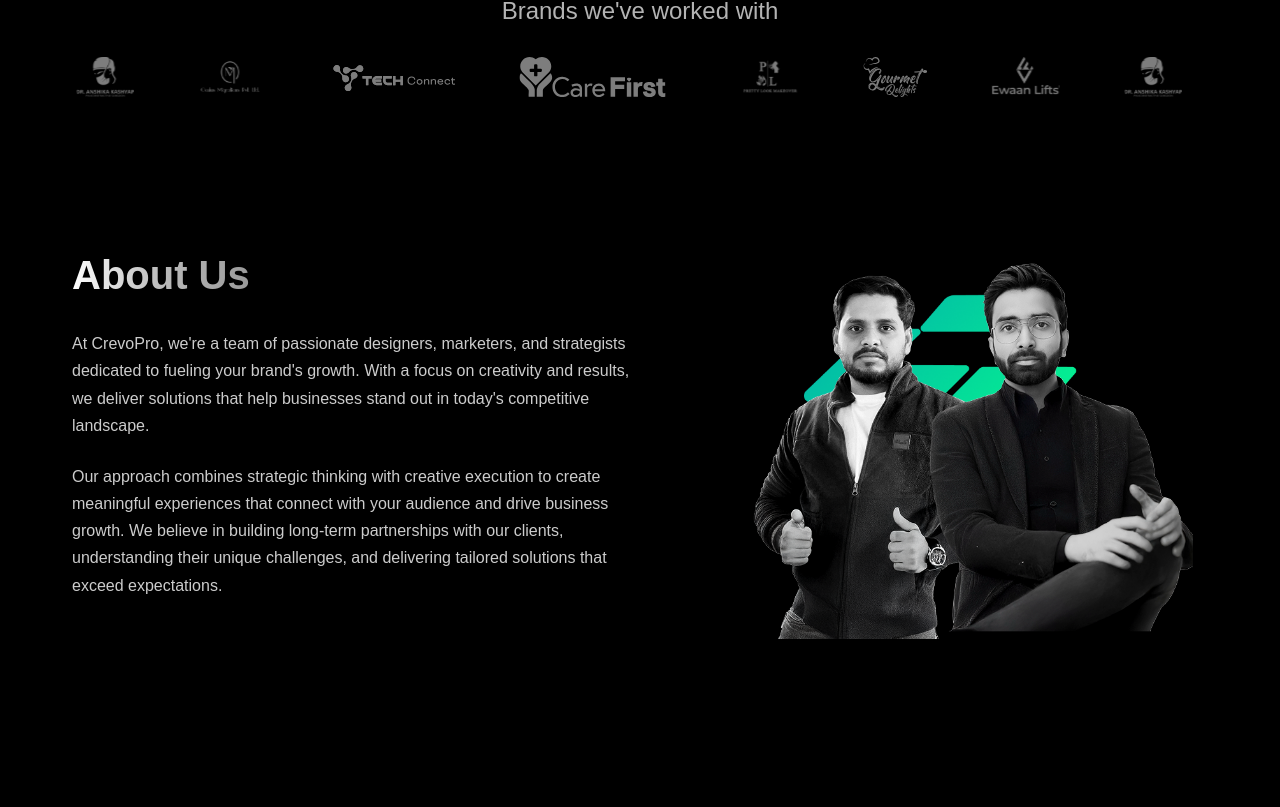
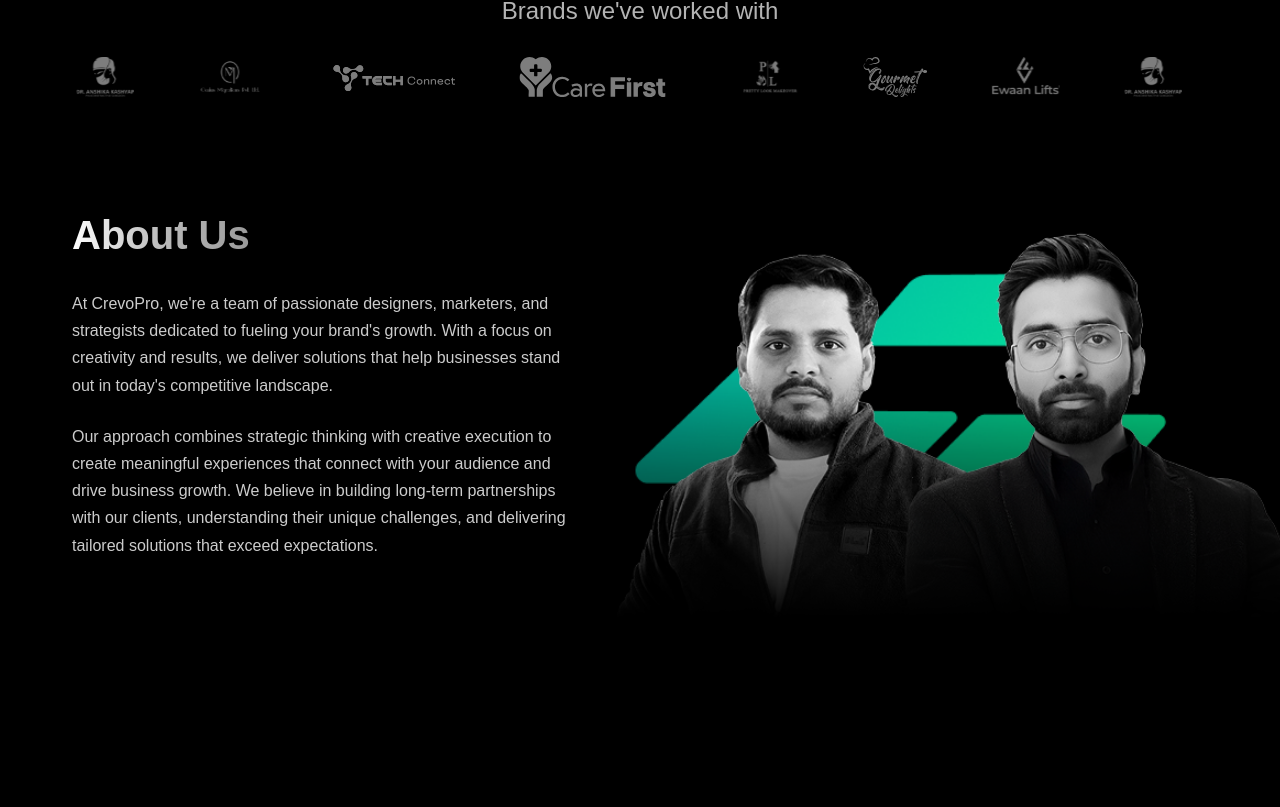
Before and after one commit to suhail22a/CrevoPro, a React (Vite) app: page / in a window 1280 px wide. Shown: the part 813-1620 px from the top of the page. Built offline with nearby package versions, Linux system fonts and the light colour scheme; a web font is replaced by a local one.

Commit message:
bug fixes

```diff
--- a/src/components/services/Services.jsx
+++ b/src/components/services/Services.jsx
@@ -50,6 +50,7 @@ const ServiceCard = ({ service }) => {
       <div className="service-icon">
         <img src={service.icon} alt={service.title} />
       </div>
+       {/* <motion.h2 className="service-title">{service.title}</motion.h2> */}
       <h3 className="service-title">{service.title}</h3>
       <p className="service-description">{service.description}</p>
       <motion.div
--- a/src/styles/main.css
+++ b/src/styles/main.css
@@ -352,7 +352,6 @@ img {
     display: none;
   }
 }
-
 .about {
   background-color: #000000;
   padding: 80px 0;
@@ -370,7 +369,7 @@ img {
 @media (min-width: 768px) {
   .about .about-wrapper {
     flex-direction: row;
-    align-items: center;
+    /* align-items: center; */
   }
 }
 .about .about-content {
@@ -380,8 +379,8 @@ img {
 }
 @media (min-width: 768px) {
   .about .about-content {
-    flex: 0 0 55%;
-    padding-right: 3rem;
+    flex: 0 0 45%;
+    /* padding-right: 3rem; */
     margin-bottom: 0;
   }
 }
@@ -451,32 +450,39 @@ img {
   position: relative;
   flex: 1;
   display: flex;
-  justify-content: center;
-  align-items: center;
-  width: 100%;
+  /* justify-content: center;
+  align-items: center; */
+  width: 100%;
+  -webkit-mask-image: linear-gradient(to bottom, black 30%, transparent 90%);
 }
 @media (min-width: 768px) {
   .about .about-images {
-    flex: 0 0 45%;
+    flex: 0 0 75%;
     min-height: 450px;
   }
 }
 .about .about-image-bg {
   position: absolute;
-  width: 80%;
-  max-width: 350px;
-  bottom: 95px;
+  width: 100%;
+  /* max-width: 350px; */
+  bottom: -223px;
   z-index: 1;
+  transform: scale(0.8) !important;
+   transform-origin: left;
 }
 .about .about-image-bg img {
-  width: 100%;
+  width: 200%;
   height: auto;
   border-radius: 20px;
 }
 .about .about-image-front {
   position: absolute;
-  max-width: 600px;
+  /* max-width: 600px; */
   z-index: 2;
+  transform: scale(1.1) !important;
+   transform-origin: right;
+   /* display: inline-block;
+   transition: transform 0.3s ease; */
 }
 .about .about-image-front img {
   width: 100%;
@@ -491,6 +497,7 @@ img {
   overflow: hidden;
   border-top: 1px solid #777777;
   padding-top: 60px;
+  /* background: linear-gradient(to bottom right, #ffffff 0%, #dddddd 25%, #bbbbbb 50%, #999999 100%); */
 }
 .hero-container {
   max-width: 1200px;
@@ -1042,6 +1049,8 @@ img {
   position: relative;
   z-index: 2;
   text-align: center;
+   background: linear-gradient(to right, #f0f0f0, #999999);
+  /* background: linear-gradient(to right, #ffffff 0%, #dddddd 25%, #bbbbbb 50%, #999999 100%); */
 }
 .services .service-card .service-description {
   color: #999999;
```
Also changed, not shown: src/components/common/Navbar.jsx (line endings or trailing spaces).
